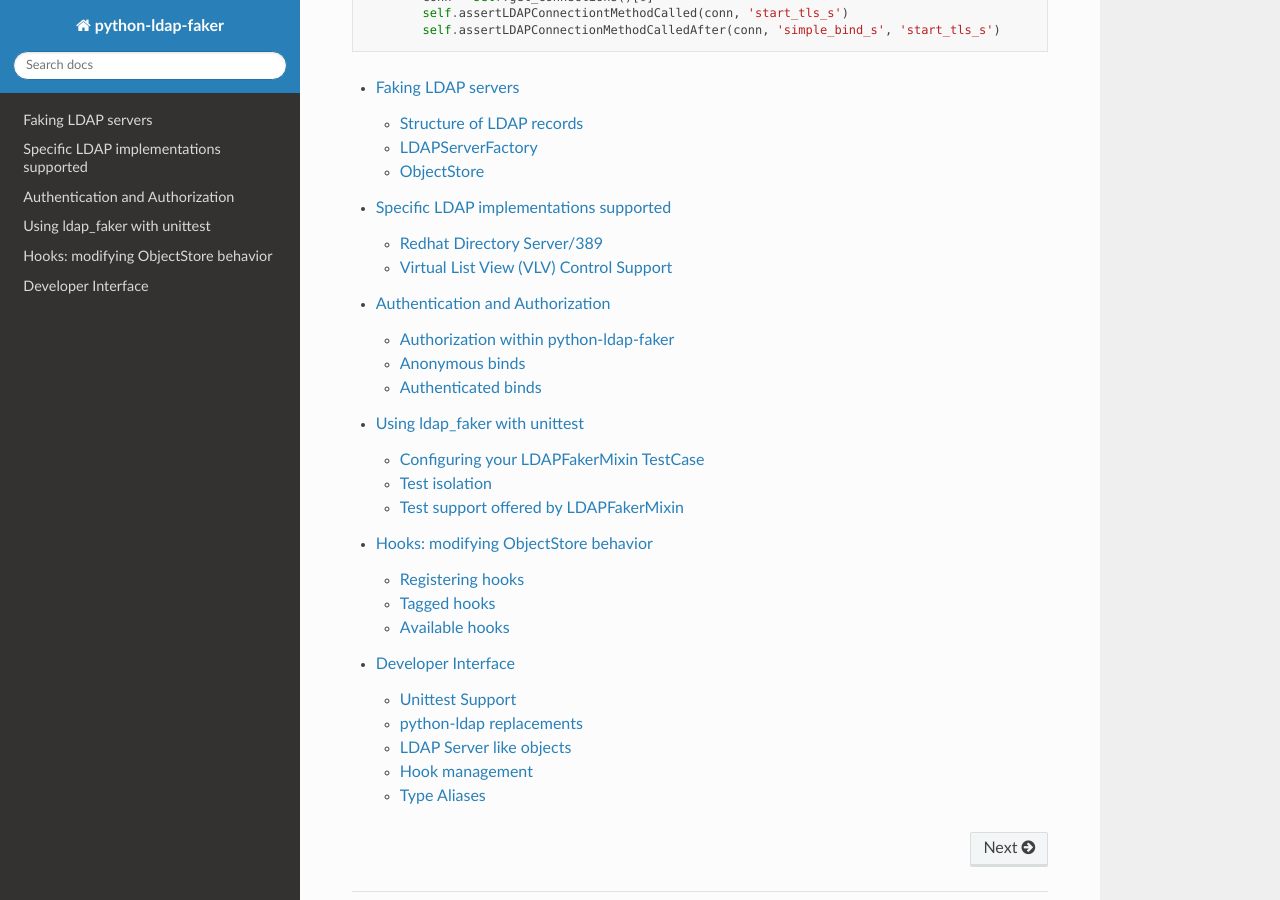
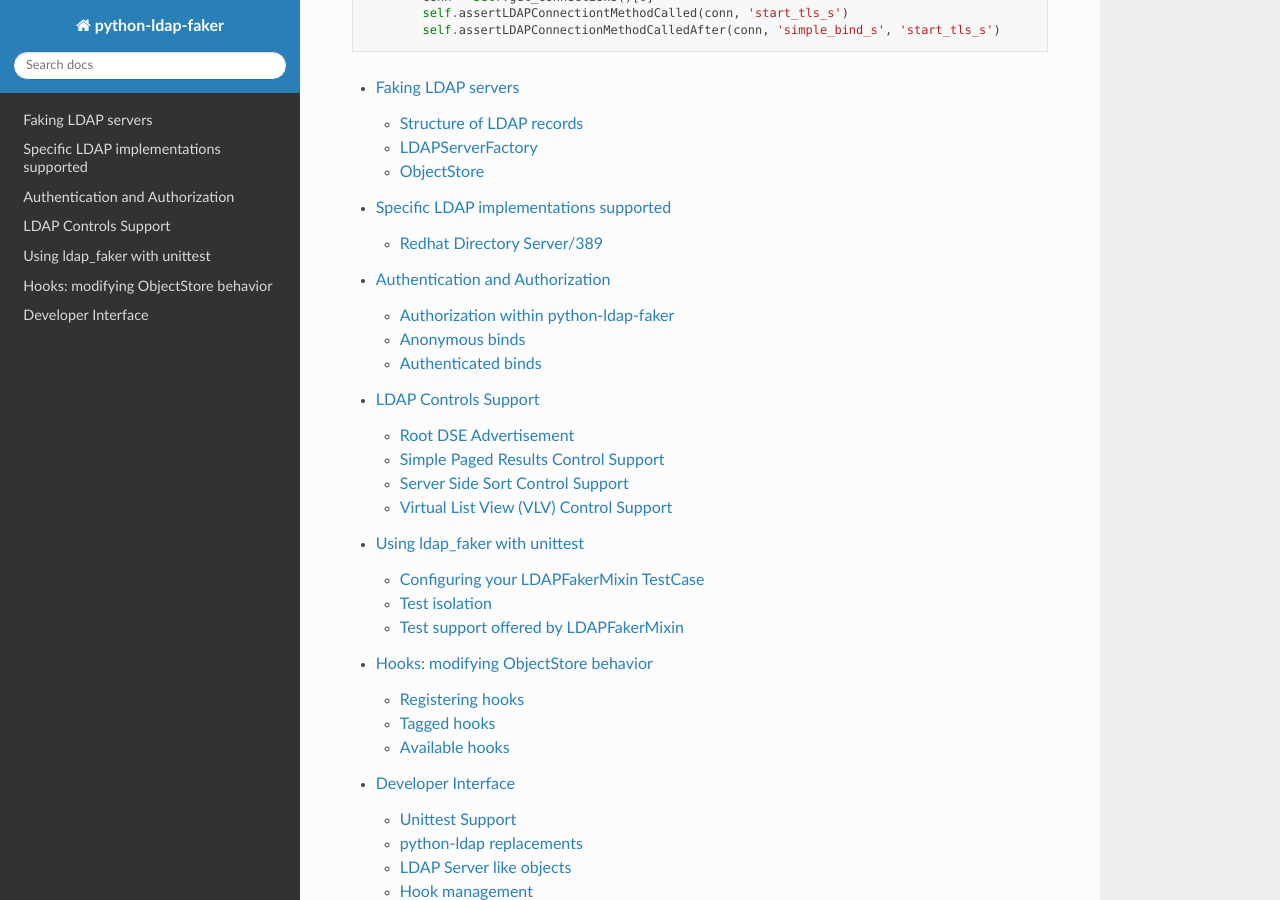
Before and after one commit to caltechads/python-ldap-faker, a Sphinx documentation site: the page built from doc/source/index.rst, in a window 1280 px wide and 900 px high, scrolled down 4011 px. Built offline with Sphinx 7.4.7 and the Read the Docs theme 3.1.0, drawn with Linux system fonts in a browser that asks for light colours; some of the changed lines change nothing that is shown.

Commit message:
DOCS: updated docs with a description of the LDAP controls we support

```diff
--- /dev/null
+++ b/doc/source/controls.rst
@@ -0,0 +1,290 @@
+.. _ldap_controls:
+
+LDAP Controls Support
+=====================
+
+python-ldap-faker supports the following LDAP controls:
+
+* `Virtual List View (VLV) <https://tools.ietf.org/html/rfc2891>`_
+* `Server Side Sort <https://tools.ietf.org/html/rfc2891>`_
+* `Simple Paged Results <https://tools.ietf.org/html/rfc2696>`_
+
+Root DSE Advertisement
+----------------------
+
+Our LDAP Control support is automatically advertised in the Root DSE when
+clients query for supported controls::
+
+    rdata = conn.search_s(
+        "",
+        ldap.SCOPE_BASE,
+        "(objectClass=*)",
+        attrlist=["supportedControl"]
+    )
+
+    # Example: VLV OID will be present in supportedControl
+    vlv_oid = b"2.16.840.1.113730.3.4.9"
+
+Simple Paged Results Control Support
+------------------------------------
+
+Simple Paged Results Control is an LDAP control extension that allows clients to
+request a specific "window" of results around a target position, which is
+particularly useful for implementing pagination in user interfaces.
+
+Simple Paged Results Control is supported out of the box in ``python-ldap-faker``
+and is automatically advertised in the Root DSE when clients query for supported
+controls.
+
+This is easy to use because ``python-ldap`` supports it directly:
+
+.. code-block:: python
+
+    import ldap
+    from ldap.controls import SimplePagedResultsControl
+
+    # Create paged results control
+    paged_results_control = SimplePagedResultsControl(
+        True,  # critical
+        "1000",  # size
+        "",  # initial cookie
+    )
+
+    while True:
+        # Perform paged search
+        msgid = conn.search_ext(
+            'ou=users,dc=example,dc=com',
+            ldap.SCOPE_SUBTREE,
+            '(objectClass=person)',
+            serverctrls=[paged_results_control]
+        )
+
+        # Retrieve results
+        rtype, rdata, rmsgid, rctrls = conn.result3(msgid)
+
+        # Get paged results control
+        paged_results_control = rctrls[0]
+
+        # Get paged results cookie
+        paged_results_control.cookie = paged_results_control.cookie
+
+        # If there are no more results, break
+        if not paged_results_cookie:
+            break
+
+        # Update paged results control with new cookie
+        paged_results_control.cookie = paged_results_cookie
+
+Server Side Sort Control Support
+--------------------------------
+
+Server Side Sort Control is an LDAP control extension that allows clients to request
+that search results be sorted by the server before being returned. This is particularly
+useful for implementing ordered lists in user interfaces and for use with pagination
+controls like Virtual List View (VLV).
+
+Server Side Sort Control is supported out of the box in python-ldap-faker and is
+automatically advertised in the Root DSE when clients query for supported controls.
+
+Sort Request Control
+^^^^^^^^^^^^^^^^^^^^
+
+The Sort request control (OID: ``1.2.840.113556.1.4.473``) allows clients to specify
+one or more sort keys for ordering search results. Each sort key contains:
+
+* **attributeType**: The LDAP attribute name to sort by (required)
+* **orderingRule**: Optional ordering rule OID (defaults to attribute's natural ordering)
+* **reverseOrder**: Optional boolean flag for descending order (defaults to false)
+
+The control value must be BER-encoded according to RFC 2891. Example usage:
+
+.. code-block:: python
+
+    import ldap
+    from ldap.controls import LDAPControl
+    from pyasn1.codec.ber import encoder
+    from pyasn1.type import namedtype, univ
+
+    # Define SortKey ASN.1 structure
+    class SortKey(univ.Sequence):
+        componentType = namedtype.NamedTypes(
+            namedtype.NamedType("attributeType", univ.OctetString()),
+            namedtype.OptionalNamedType("orderingRule", univ.OctetString()),
+            namedtype.DefaultedNamedType("reverseOrder", univ.Boolean(False))
+        )
+
+    class SortKeyList(univ.SequenceOf):
+        componentType = SortKey()
+
+    # Create sort control for single attribute
+    sort_key = SortKey()
+    sort_key.setComponentByName("attributeType", "cn")
+
+    sort_key_list = SortKeyList()
+    sort_key_list.setComponentByPosition(0, sort_key)
+
+    encoded_value = encoder.encode(sort_key_list)
+
+    sort_control = LDAPControl(
+        '1.2.840.113556.1.4.473',
+        True,
+        encoded_value
+    )
+
+    # Perform sorted search
+    msgid = conn.search_ext(
+        'ou=users,dc=example,dc=com',
+        ldap.SCOPE_SUBTREE,
+        '(objectClass=person)',
+        serverctrls=[sort_control]
+    )
+
+    # Get sorted results
+    rtype, rdata, rmsgid, rctrls = conn.result3(msgid)
+
+Multi-key sorting is also supported::
+
+    # Create sort control for multiple attributes (sort by cn, then uid)
+    sort_key_list = SortKeyList()
+
+    # First sort key: cn (ascending)
+    cn_key = SortKey()
+    cn_key.setComponentByName("attributeType", "cn")
+    sort_key_list.setComponentByPosition(0, cn_key)
+
+    # Second sort key: uid (ascending)
+    uid_key = SortKey()
+    uid_key.setComponentByName("attributeType", "uid")
+    sort_key_list.setComponentByPosition(1, uid_key)
+
+    encoded_value = encoder.encode(sort_key_list)
+    sort_control = LDAPControl('1.2.840.113556.1.4.473', True, encoded_value)
+
+For descending order, set the reverseOrder flag::
+
+    # Sort by cn in descending order
+    sort_key = SortKey()
+    sort_key.setComponentByName("attributeType", "cn")
+    sort_key.setComponentByName("reverseOrder", True)
+
+Sort Response Control
+^^^^^^^^^^^^^^^^^^^^^
+
+Unlike some LDAP controls, Server Side Sort does not return a response control.
+The sorting is applied directly to the search results returned in the normal
+search response. If sorting fails or is not supported for a particular attribute,
+the results may be returned unsorted, but no error is typically generated.
+
+Integration with Other Controls
+^^^^^^^^^^^^^^^^^^^^^^^^^^^^^^^
+
+Server Side Sort Control works seamlessly with other LDAP controls:
+
+* **Paged Results**: Sorting is applied first, then paging is applied to the sorted results
+* **Virtual List View (VLV)**: VLV **requires** a sort control to be present (RFC 2891)
+* **Size Limit**: Size limits are applied after sorting
+
+Example with VLV:
+
+.. code-block:: python
+
+    # Sort control is required for VLV
+    sort_control = LDAPControl('1.2.840.113556.1.4.473', True, encoded_sort_value)
+
+    # VLV control for pagination
+    vlv_control = LDAPControl(
+        '2.16.840.1.113730.3.4.9',
+        True,
+        "1,1,5".encode('utf-8')  # 1 before, 1 after, target position 5
+    )
+
+    # Perform sorted VLV search
+    msgid = conn.search_ext(
+        'ou=users,dc=example,dc=com',
+        ldap.SCOPE_SUBTREE,
+        '(objectClass=person)',
+        serverctrls=[sort_control, vlv_control]
+    )
+
+Edge Cases
+^^^^^^^^^^
+
+* **Missing attributes**: Entries without the sort attribute are placed at the beginning
+  of the sorted results
+* **Case sensitivity**: Sorting is performed case-insensitively on string attributes
+* **Multi-valued attributes**: Only the first value of multi-valued attributes is used
+  for sorting
+* **Invalid sort keys**: Malformed BER encoding or unknown attributes in sort keys
+  are handled gracefully, with results potentially returned unsorted
+* **Empty result sets**: Sort controls are processed normally even when no results
+  match the search filter
+
+
+Virtual List View (VLV) Control Support
+---------------------------------------
+
+Virtual List View (VLV) is an LDAP control extension that provides efficient pagination
+of large result sets. It allows clients to request a specific "window" of results
+around a target position, which is particularly useful for implementing pagination
+in user interfaces.
+
+VLV is supported out of the box in python-ldap-faker and is automatically advertised
+in the Root DSE when clients query for supported controls.
+
+VLV Request Control
+^^^^^^^^^^^^^^^^^^^
+
+The VLV request control (OID: ``2.16.840.1.113730.3.4.9``) allows clients to specify:
+
+* **beforeCount**: Number of entries to return before the target position
+* **afterCount**: Number of entries to return after the target position
+* **target**: The target position (0-based index) in the result set
+* **contextID**: Optional context identifier for maintaining state
+
+Example usage:
+
+.. code-block:: python
+
+    import ldap
+    from ldap.controls import LDAPControl
+
+    # Create VLV control: get 1 entry before and after position 1
+    vlv_value = "1,1,1".encode('utf-8')
+    vlv_control = LDAPControl(
+        '2.16.840.1.113730.3.4.9',
+        True,
+        vlv_value,
+    )
+
+    # Perform VLV search
+    msgid = conn.search_ext(
+        'dc=example,dc=com',
+        ldap.SCOPE_SUBTREE,
+        '(objectClass=person)',
+        serverctrls=[vlv_control]
+    )
+
+    # Get results
+    rtype, rdata, rmsgid, rctrls = conn.result3(msgid)
+
+VLV Response Control
+^^^^^^^^^^^^^^^^^^^^
+
+The VLV response control (OID: ``2.16.840.1.113730.3.4.10``) is automatically
+returned with VLV search results and contains:
+
+* **targetPosition**: The actual target position used (may be adjusted if requested
+  position was beyond available entries)
+* **contentCount**: Total number of entries in the result set
+* **contextID**: The context identifier if one was provided
+
+The response control value is encoded as a comma-separated string: ``"targetPosition,contentCount"``.
+
+Edge Cases
+^^^^^^^^^^
+
+* **Target beyond available entries**: If the requested target position is beyond
+  the available entries, the target is clamped to the last valid position
+* **Empty result sets**: VLV response control is still returned with target position 0
+  and content count 0
+* **Invalid control values**: Malformed VLV control values are handled gracefully
--- a/doc/source/implementations.rst
+++ b/doc/source/implementations.rst
@@ -86,87 +86,3 @@
       of this object's ``nsroledn`` entries.
     * ``nsFilteredRoleDefinition``:  user objects will gain the proper DN if they match this
       object's ``nsRoleFilter``.
-
-
-Virtual List View (VLV) Control Support
----------------------------------------
-
-Virtual List View (VLV) is an LDAP control extension that provides efficient pagination
-of large result sets. It allows clients to request a specific "window" of results
-around a target position, which is particularly useful for implementing pagination
-in user interfaces.
-
-VLV is supported out of the box in python-ldap-faker and is automatically advertised
-in the Root DSE when clients query for supported controls.
-
-VLV Request Control
-^^^^^^^^^^^^^^^^^^^
-
-The VLV request control (OID: ``2.16.840.1.113730.3.4.9``) allows clients to specify:
-
-* **beforeCount**: Number of entries to return before the target position
-* **afterCount**: Number of entries to return after the target position
-* **target**: The target position (0-based index) in the result set
-* **contextID**: Optional context identifier for maintaining state
-
-Example usage::
-
-    import ldap
-    from ldap.controls import LDAPControl
-
-    # Create VLV control: get 1 entry before and after position 1
-    vlv_value = "1,1,1".encode('utf-8')
-    vlv_control = LDAPControl(
-        '2.16.840.1.113730.3.4.9',
-        True,
-        vlv_value,
-    )
-
-    # Perform VLV search
-    msgid = conn.search_ext(
-        'dc=example,dc=com',
-        ldap.SCOPE_SUBTREE,
-        '(objectClass=person)',
-        serverctrls=[vlv_control]
-    )
-
-    # Get results
-    rtype, rdata, rmsgid, rctrls = conn.result3(msgid)
-
-VLV Response Control
-^^^^^^^^^^^^^^^^^^^^
-
-The VLV response control (OID: ``2.16.840.1.113730.3.4.10``) is automatically
-returned with VLV search results and contains:
-
-* **targetPosition**: The actual target position used (may be adjusted if requested
-  position was beyond available entries)
-* **contentCount**: Total number of entries in the result set
-* **contextID**: The context identifier if one was provided
-
-The response control value is encoded as a comma-separated string: ``"targetPosition,contentCount"``.
-
-Edge Cases
-^^^^^^^^^^
-
-* **Target beyond available entries**: If the requested target position is beyond
-  the available entries, the target is clamped to the last valid position
-* **Empty result sets**: VLV response control is still returned with target position 0
-  and content count 0
-* **Invalid control values**: Malformed VLV control values are handled gracefully
-
-Root DSE Advertisement
-^^^^^^^^^^^^^^^^^^^^^^
-
-VLV support is automatically advertised in the Root DSE when clients query for
-supported controls::
-
-    rdata = conn.search_s(
-        "",
-        ldap.SCOPE_BASE,
-        "(objectClass=*)",
-        attrlist=["supportedControl"]
-    )
-
-    # VLV OID will be present in supportedControl
-    vlv_oid = b"2.16.840.1.113730.3.4.9"
--- a/doc/source/index.rst
+++ b/doc/source/index.rst
@@ -210,6 +210,7 @@
    objectstore
    implementations
    binds
+   controls
    unittest
    hooks
    api
```
